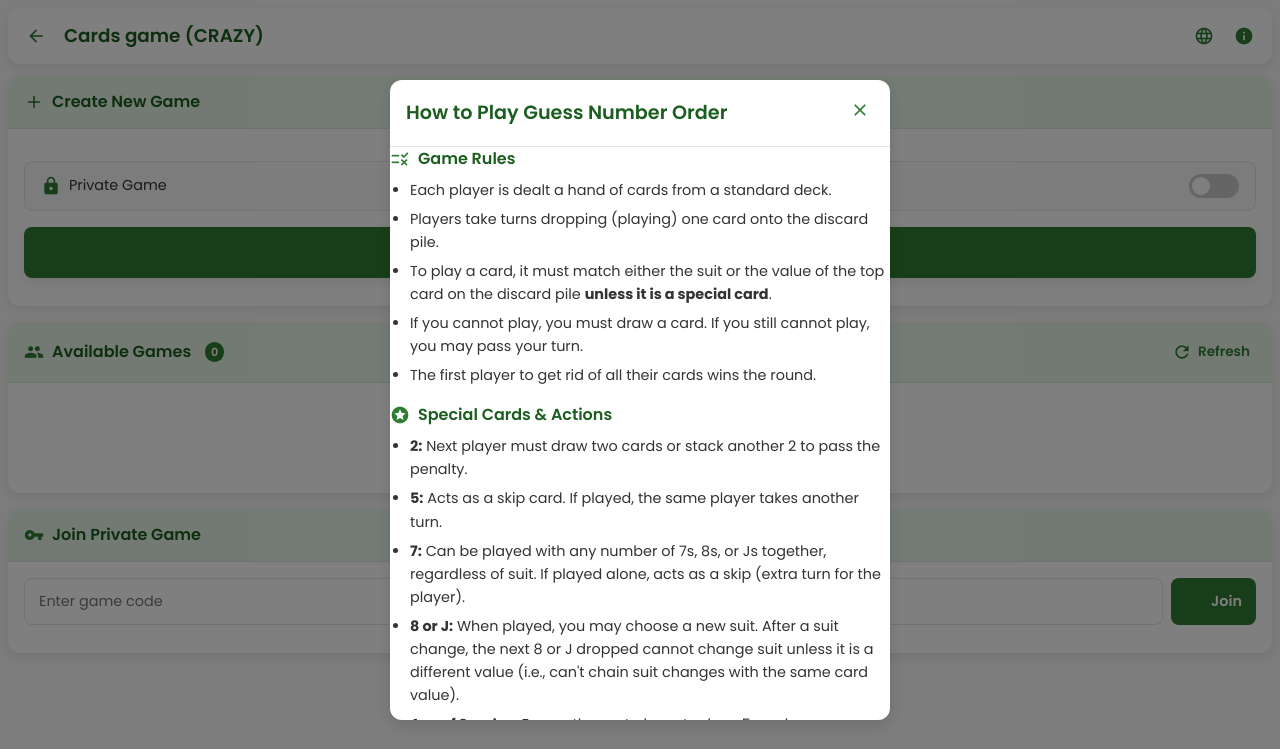
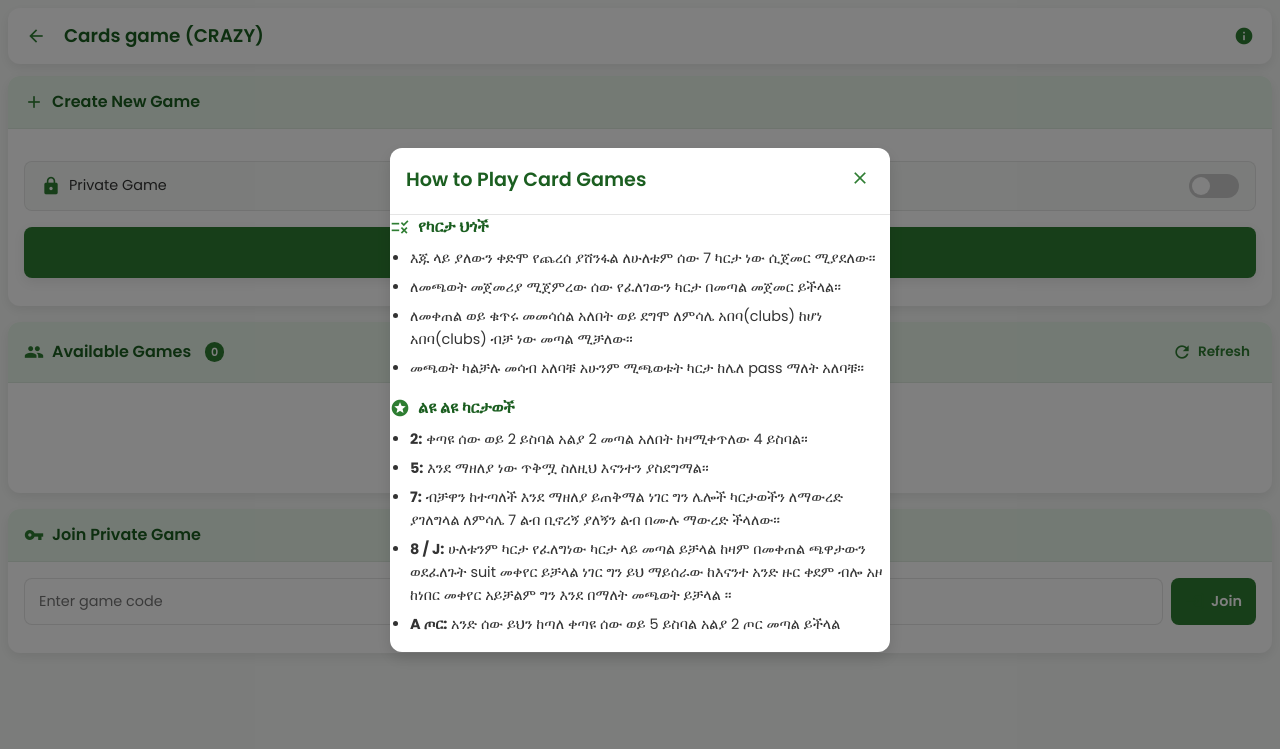
Before and after one commit to kalzclan/chess-game, a plain HTML site: page lobbycards.html in a window 1280 px wide. Both pictures are taken after a click on the button "info". Drawn offline with Linux system fonts and the light colour scheme.

Commit message:
Update lobbycards.html

```diff
--- a/lobbycards.html
+++ b/lobbycards.html
@@ -583,28 +583,6 @@
             border-radius: 4px;
             font-weight: 500;
         }
-        .header-right {
-    display: flex;
-    align-items: center;
-    gap: 8px;
-}
-
-#language-toggle {
-    background: none;
-    border: none;
-    color: var(--primary-color);
-    cursor: pointer;
-    padding: 6px;
-    display: flex;
-    align-items: center;
-    justify-content: center;
-    border-radius: 50%;
-    transition: all 0.2s;
-}
-
-#language-toggle:active {
-    background-color: rgba(0, 0, 0, 0.1);
-}
     </style>
 </head>
 <body>
@@ -617,14 +595,9 @@
                     </button>
                     <h1>Cards game (CRAZY)</h1>
                 </div>
-    <div class="header-right">
-        <button id="language-toggle" class="icon-btn" title="Switch language">
-            <span class="material-icons">language</span>
-        </button>
                 <button id="info-btn" class="icon-btn" title="How to play">
                     <span class="material-icons">info</span>
                 </button>
-    </div>
             </div>
         </header>
 
@@ -702,7 +675,7 @@
 
 
                     <div class="modal-header">
-                <div class="modal-title">How to Play Guess Number Order</div>
+                <div class="modal-title">How to Play Card Games</div>
                 <button class="modal-close" id="modal-close-btn">
                     <span class="material-icons">close</span>
                 </button>
@@ -712,15 +685,14 @@
             <div class="modal-section-title">
 
         <span class="material-icons">rule</span>
-        Game Rules
+        የካርታ ህጎች
     </div>
     <div class="modal-section-content">
         <ul>
-            <li>Each player is dealt a hand of cards from a standard deck.</li>
-            <li>Players take turns dropping (playing) one card onto the discard pile.</li>
-            <li>To play a card, it must match either the suit or the value of the top card on the discard pile <strong>unless it is a special card</strong>.</li>
-            <li>If you cannot play, you must draw a card. If you still cannot play, you may pass your turn.</li>
-            <li>The first player to get rid of all their cards wins the round.</li>
+            <li>እጁ ላይ ያለውን ቀድሞ የጨረሰ ያሸንፋል ለሁለቱም ሰው 7 ካርታ ነው ሲጀመር ሚያደለው።</li>
+            <li>ለመጫወት መጀመሪያ ሚጀምረው ሰው የፈለገውን ካርታ በመጣል መጀመር ይችላል።</li>
+            <li>ለመቀጠል ወይ ቁጥሩ መመሳሰል አለበት ወይ ደግሞ ለምሳሌ አበባ(clubs) ከሆነ አበባ(clubs) ብቻ ነው መጣል ሚቻለው።</li>
+            <li>መጫወት ካልቻሉ መሳብ አለባቹ አሁንም ሚጫወቱት ካርታ ከሌለ pass ማለት አለባቹ።</li>
         </ul>
     </div>
 </div>
@@ -728,49 +700,21 @@
 <div class="modal-section">
     <div class="modal-section-title">
         <span class="material-icons">stars</span>
-        Special Cards & Actions
+        ልዩ ልዩ ካርታወች
     </div>
     <div class="modal-section-content">
         <ul>
-            <li><strong>2:</strong> Next player must draw two cards or stack another 2 to pass the penalty.</li>
-            <li><strong>5:</strong> Acts as a skip card. If played, the same player takes another turn.</li>
-            <li><strong>7:</strong> Can be played with any number of 7s, 8s, or Js together, regardless of suit. If played alone, acts as a skip (extra turn for the player).</li>
-            <li><strong>8 or J:</strong> When played, you may choose a new suit. After a suit change, the next 8 or J dropped cannot change suit unless it is a different value (i.e., can't chain suit changes with the same card value).</li>
-            <li><strong>Ace of Spades:</strong> Forces the next player to draw 5 cards.</li>
+            <li><strong>2:</strong> ቀጣዩ ሰው ወይ 2 ይስባል አልያ 2 መጣል አለበት ከዛሚቀጥለው 4 ይስባል።</li>
+            <li><strong>5:</strong> እንደ ማዘለያ ነው ጥቅሟ ስለዚህ እናንተን ያስደግማል።</li>
+            <li><strong>7:</strong> ብቻዋን ከተጣለች እንደ ማዘለያ ይጠቅማል ነገር ግን ሌሎች ካርታወችን ለማውረድ ያገለግላል ለምሳሌ 7 ልብ ቢኖረኝ ያለኝን ልብ በሙሉ ማውረድ ችላለው።</li>
+            <li><strong>8 / J:</strong> ሁለቱንም ካርታ የፈለግነው ካርታ ላይ መጣል ይቻላል ከዛም በመቀጠል ጫዋታውን ወደፈለጉት suit መቀየር ይቻላል ነገር ግን ይህ ማይሰራው ከእናንተ አንድ ዙር ቀደም ብሎ አዞ ከነበር መቀየር አይቻልም ግን እንደ በማለት መጫወት ይቻላል ።</li>
+            <li><strong>A ጦር:</strong> አንድ ሰው ይህን ከጣለ ቀጣዩ ሰው  ወይ 5 ይስባል አልያ 2 ጦር መጣል ይችላል</li>
         </ul>
     </div>
 </div>
 
-<div class="modal-section">
-    <div class="modal-section-title">
-        <span class="material-icons">feedback</span>
-        Additional Rules & Tips
-    </div>
-    <div class="modal-section-content">
-        <ul>
-            <li>You can always drop an 8 or J even if it does not match the current suit, but you can only change the suit if a different suit-changer (8 or J) was used last.</li>
-            <li>If you play a 7 with other special cards, their effects stack according to the rules above.</li>
-            <li>Cards in the discard pile are visually scattered for fun—only the top card affects play.</li>
-            <li>Have fun and try to outsmart your opponent by using special cards strategically!</li>
-        </ul>
-    </div>
-</div>
 
-<div class="modal-section">
-    <div class="modal-section-title">
-        <span class="material-icons">tips_and_updates</span>
-        Tips & Strategies
-    </div>
-    <div class="modal-section-content">
-        <ul>
-            <li>Keep track of which special cards have been played—you might predict your opponent's moves.</li>
-            <li>Use 8 or J to change suits when it benefits you most—especially if your opponent is low on cards.</li>
-            <li>Stack 2s and 7s carefully to put pressure on your opponent or avoid drawing extra cards.</li>
-            <li>Try to save a skip (5 or solo 7) for a crucial moment when you need an extra turn.</li>
-            <li>Remember: The last player with no cards in hand wins the game!</li>
-        </ul>
-    </div>
-</div>
+
         </div>
     </div>
 
```
Lines whose indentation alone changed are shown as unchanged.
